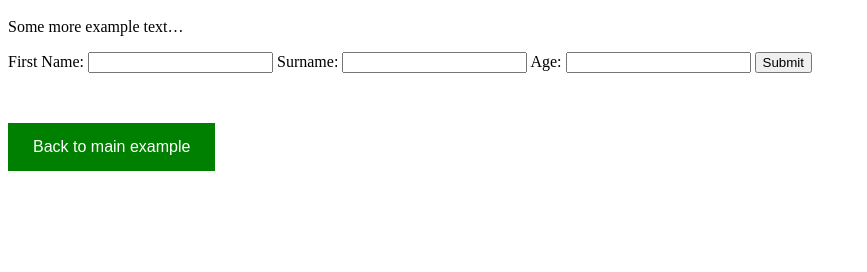
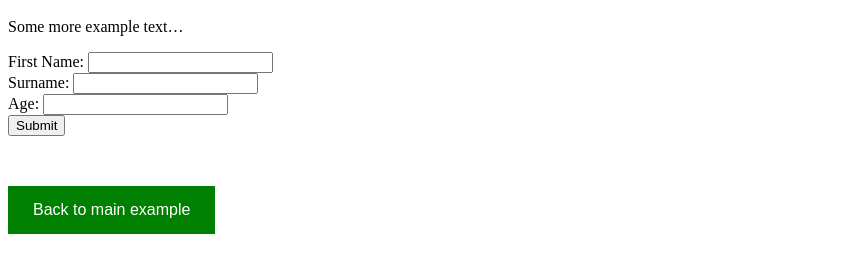
Before and after one commit to Wellingborough/jsexample, a plain HTML site: page example5.html in a window 1280 px wide. Shown: the part 218-490 px from the top of the page, without its empty margins (0-867 px from the left). Drawn offline with Linux system fonts and the light colour scheme.

Commit message:
Update example5.html

```diff
--- a/example5.html
+++ b/example5.html
@@ -22,9 +22,9 @@
     <h1 id="secondHeader">Part 2</h1>
     <p>Some more example text…</p>
     <form name="personForm" action="https://wellingborough.github.io/jsexample/example5.html" onsubmit="return validateForm()" method="get">
-      First Name: <input type="text" name="firstName">
-      Surname: <input type="text" name="surname">
-      Age: <input type="text" name="age">
+      First Name: <input type="text" name="firstName"><br>
+      Surname: <input type="text" name="surname"><br>
+      Age: <input type="text" name="age"><br>
       <input type="submit" value="Submit">
     </form>
     <div/>
```
